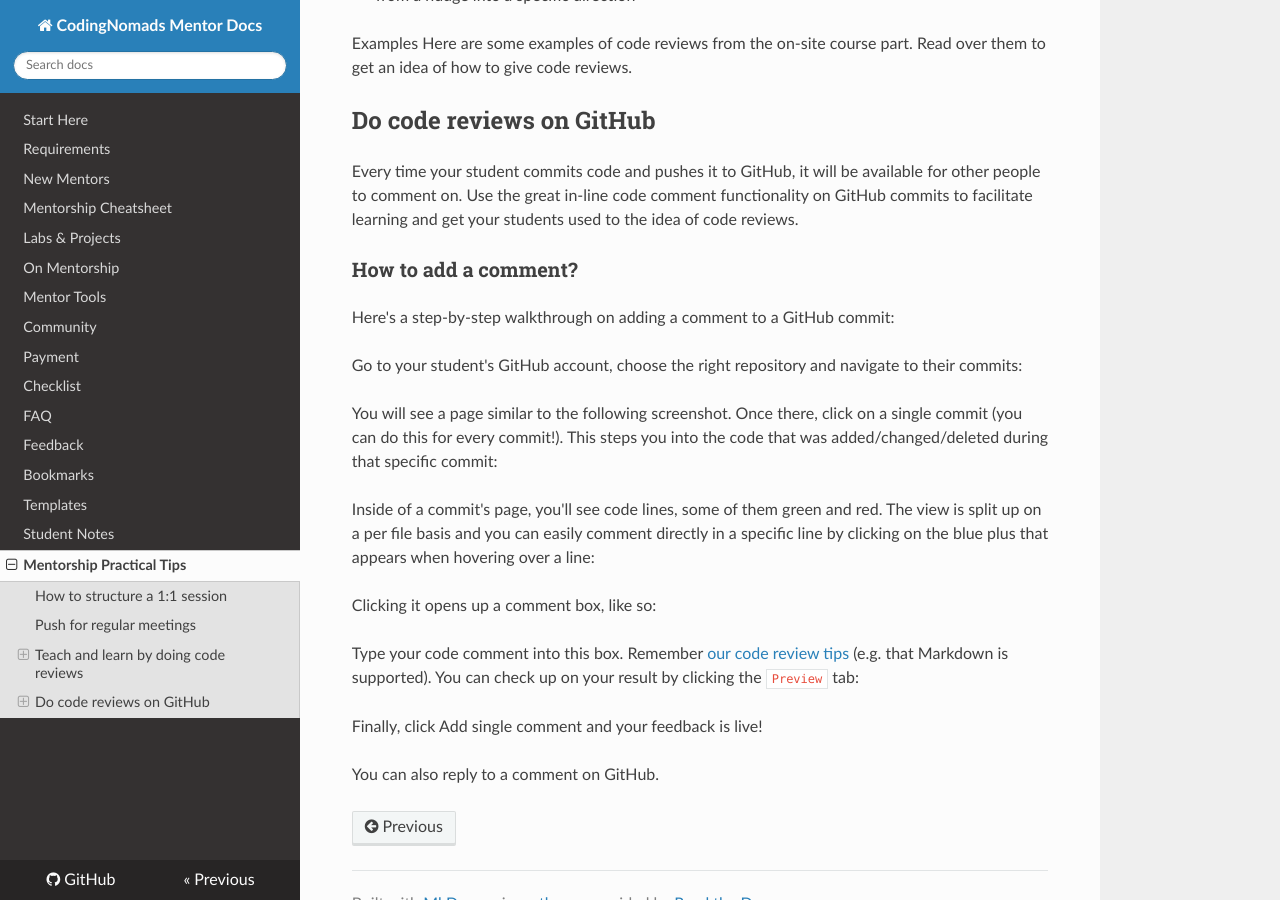
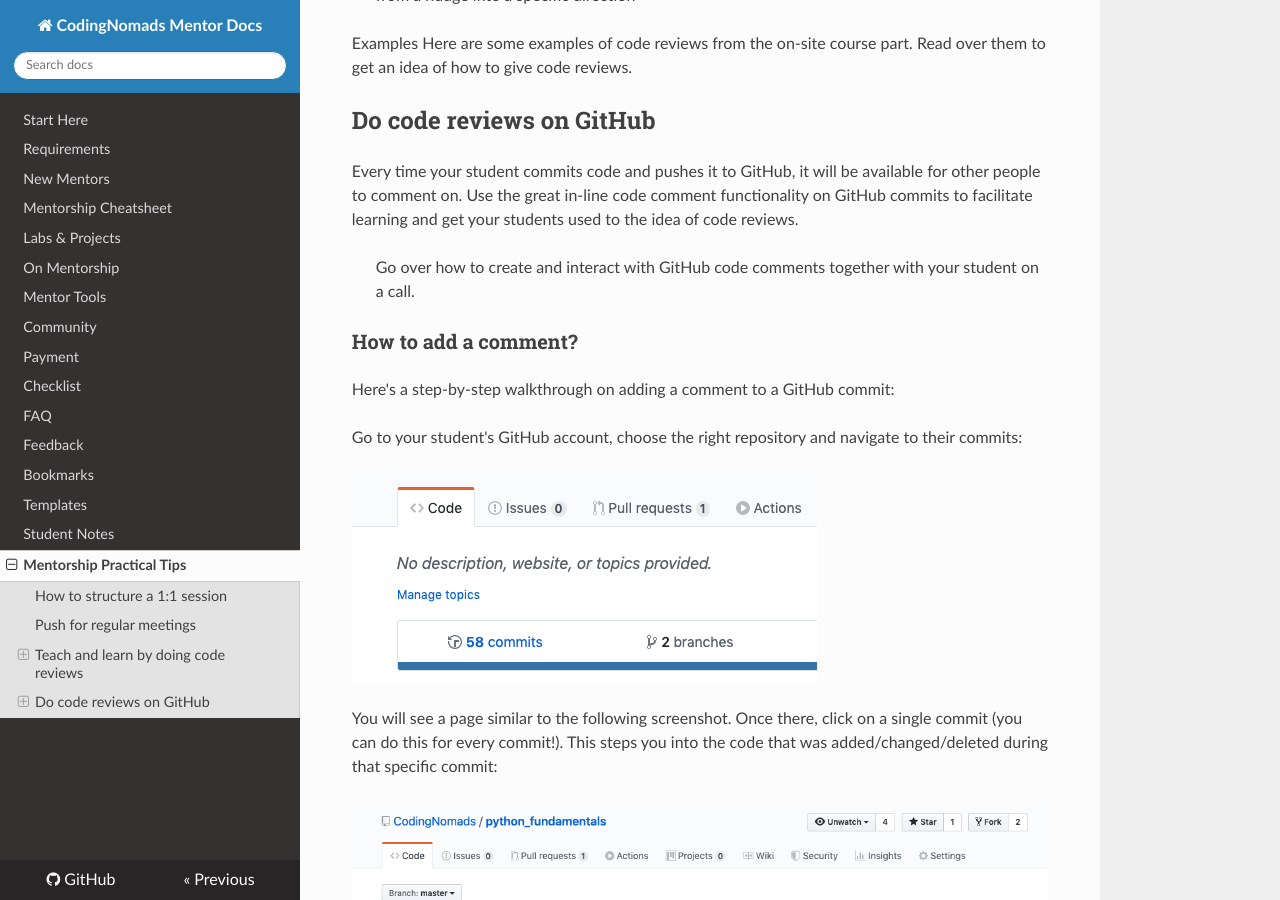
Before and after one commit to CodingNomads/mentor-docs, an MkDocs documentation site: the page built from docs/14_tips.md, in a window 1280 px wide and 900 px high, scrolled down 1308 px. Built offline with MkDocs 1.6.1, drawn with Linux system fonts in a browser that asks for light colours; nearby versions of some CDN libraries.

Commit message:
Add GitHub comment instructions and images

```diff
--- a/docs/14_tips.md
+++ b/docs/14_tips.md
@@ -48,28 +48,31 @@
 
 Every time your student commits code and pushes it to GitHub, it will be available for other people to comment on. Use the great in-line code comment functionality on GitHub commits to facilitate learning and get your students used to the idea of code reviews.
 
+>Go over how to create and interact with GitHub code comments together with your student on a call.
+
 ### How to add a comment?
+
 Here's a step-by-step walkthrough on adding a comment to a GitHub commit:
 
 Go to your student's GitHub account, choose the right repository and navigate to their commits:
 
-
+![GitHub commit tab](images/gh_commit_tab.png)
 
 You will see a page similar to the following screenshot. Once there, click on a single commit (you can do this for every commit!). This steps you into the code that was added/changed/deleted during that specific commit:
 
-
+![GitHub commit list](images/gh_commit_list.png)
 
 Inside of a commit's page, you'll see code lines, some of them green and red. The view is split up on a per file basis and you can easily comment directly in a specific line by clicking on the blue plus that appears when hovering over a line:
 
-
+![Add GitHub in-line comment](images/gh_add_comment_button.png)
 
 Clicking it opens up a comment box, like so:
 
-
+![GitHub in-line comment box opened](images/gh_open_comment.png)
 
 Type your code comment into this box. Remember [our code review tips](#teach-and-learn-by-doing-code-reviews) (e.g. that Markdown is supported). You can check up on your result by clicking the `Preview` tab:
 
-
+![GitHub comment preview](images/gh_comment_preview_tab.png)
 
 Finally, click Add single comment and your feedback is live!
 
```
Also changed, not shown: docs/images/gh_add_comment_button.png (added), docs/images/gh_comment_preview_tab.png (added), docs/images/gh_commit_list.png (added), docs/images/gh_commit_tab.png (added), docs/images/gh_open_comment.png (added).
